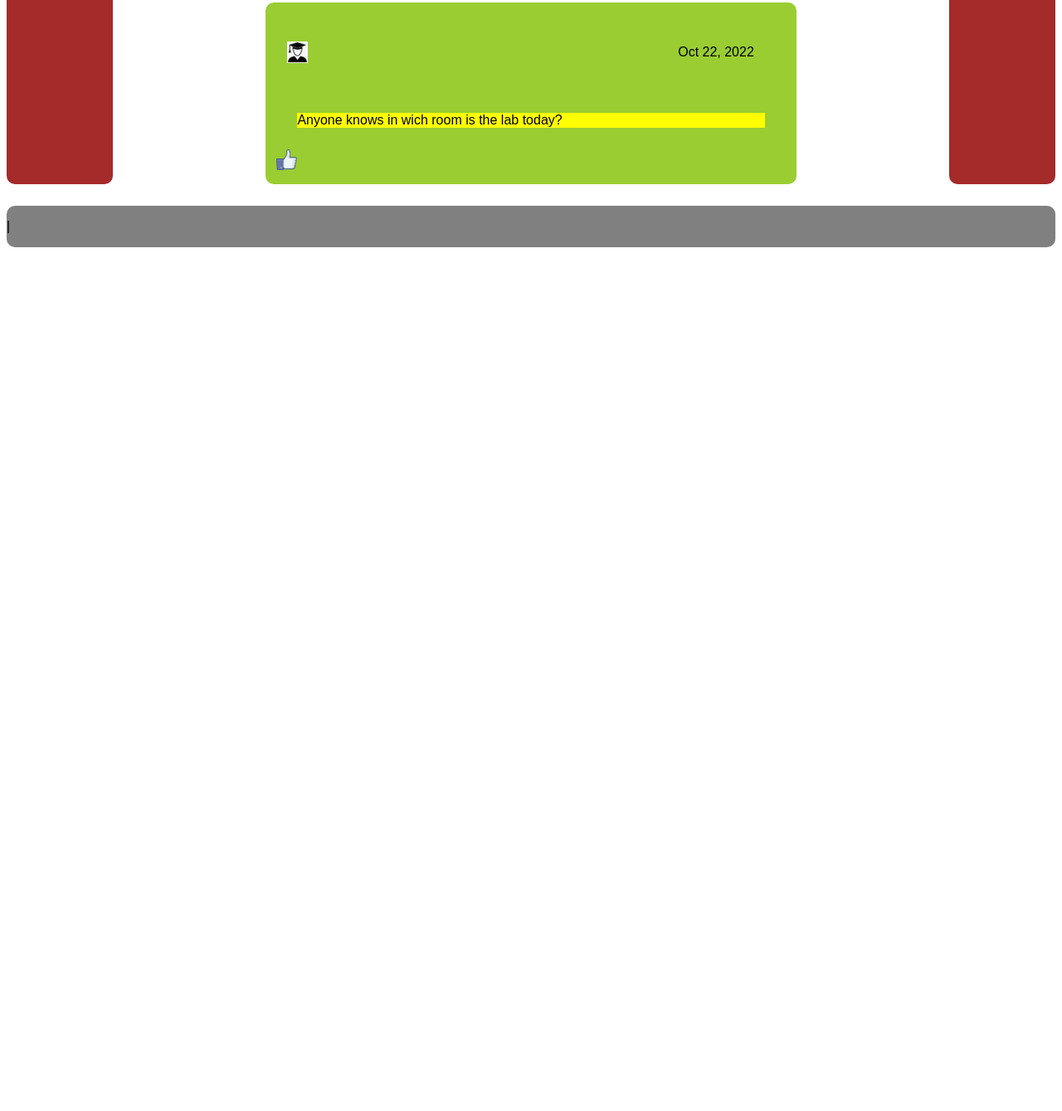
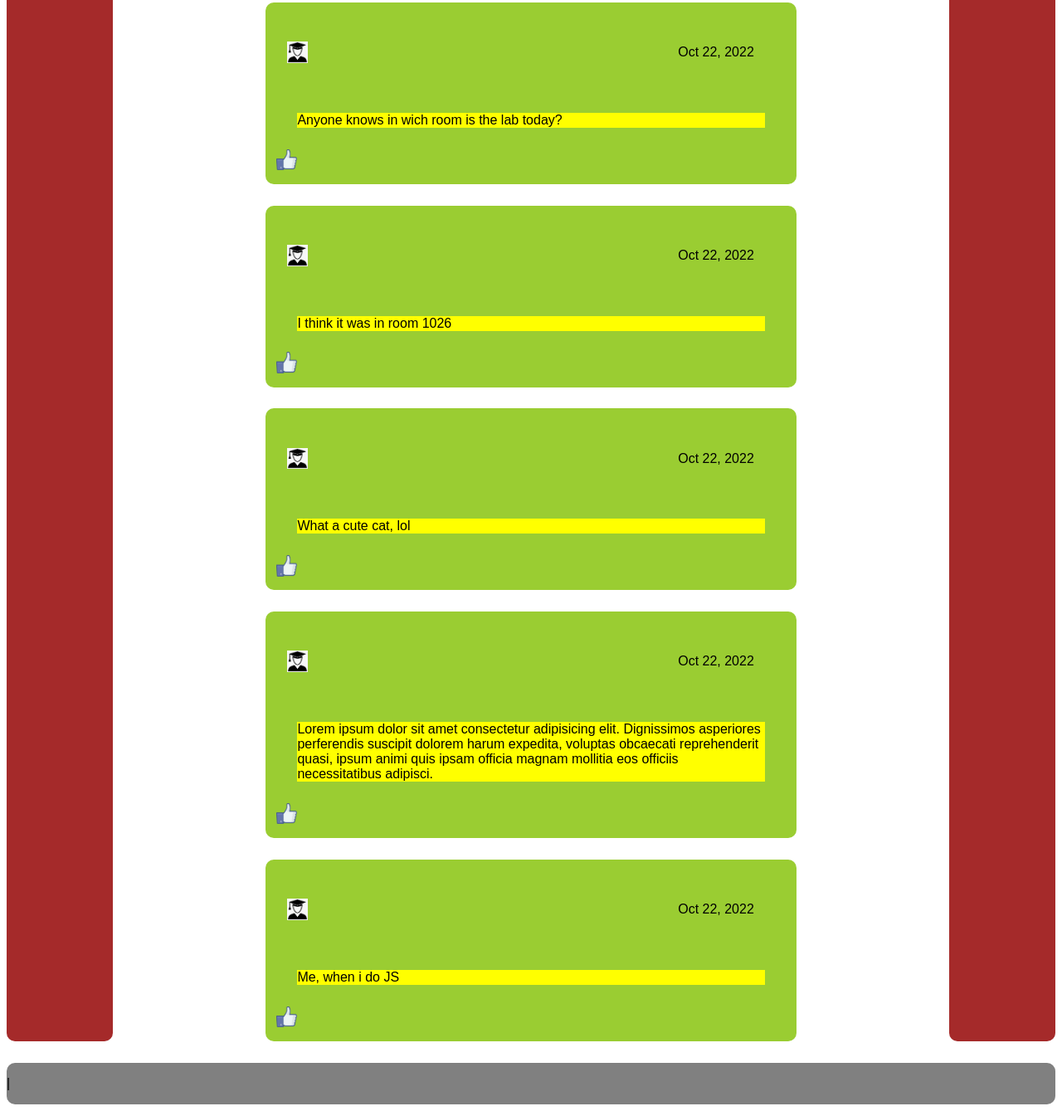
Before and after one commit to OJPOJ/WAD-homeworks, a plain HTML site: page index.html in a window 1280 px wide. Shown: the part 836-2175 px from the top of the page at 83% size. Before the commit the page ends 1142 px from the top, so only its background shows below. Drawn offline with Linux system fonts and the light colour scheme.

Commit message:
forgot about this

```diff
--- a/index.html
+++ b/index.html
@@ -46,6 +46,43 @@
         <p>Anyone knows in wich room is the lab today?</p>
         <img src="res/images/likebutton.png" alt="LA">
     </div>
+
+    <div class="postcomment">
+        <div class="posthead">
+            <img src="res/images/me.png" alt="LA">
+            <p> Oct 22, 2022</p>
+        </div>
+        <p>I think it was in room 1026</p>
+        <img src="res/images/likebutton.png" alt="LA">
+    </div>
+
+    <div class="postcomment">
+        <div class="posthead">
+            <img src="res/images/me.png" alt="LA">
+            <p> Oct 22, 2022</p>
+        </div>
+        <p>What a cute cat, lol</p>
+        <img src="res/images/likebutton.png" alt="LA">
+    </div>
+
+    <div class="postcomment">
+        <div class="posthead">
+            <img src="res/images/me.png" alt="LA">
+            <p> Oct 22, 2022</p>
+        </div>
+        <p>Lorem ipsum dolor sit amet consectetur adipisicing elit. Dignissimos asperiores perferendis suscipit dolorem harum expedita, voluptas obcaecati reprehenderit quasi, ipsum animi quis ipsam officia magnam mollitia eos officiis necessitatibus adipisci.</p>
+        <img src="res/images/likebutton.png" alt="LA">
+    </div>
+
+    <div class="postcomment">
+        <div class="posthead">
+            <img src="res/images/me.png" alt="LA">
+            <p> Oct 22, 2022</p>
+        </div>
+        <p>Me, when i do JS</p>
+        <img src="res/images/likebutton.png" alt="LA">
+    </div>
+
 </div>
 
 </div>
```
